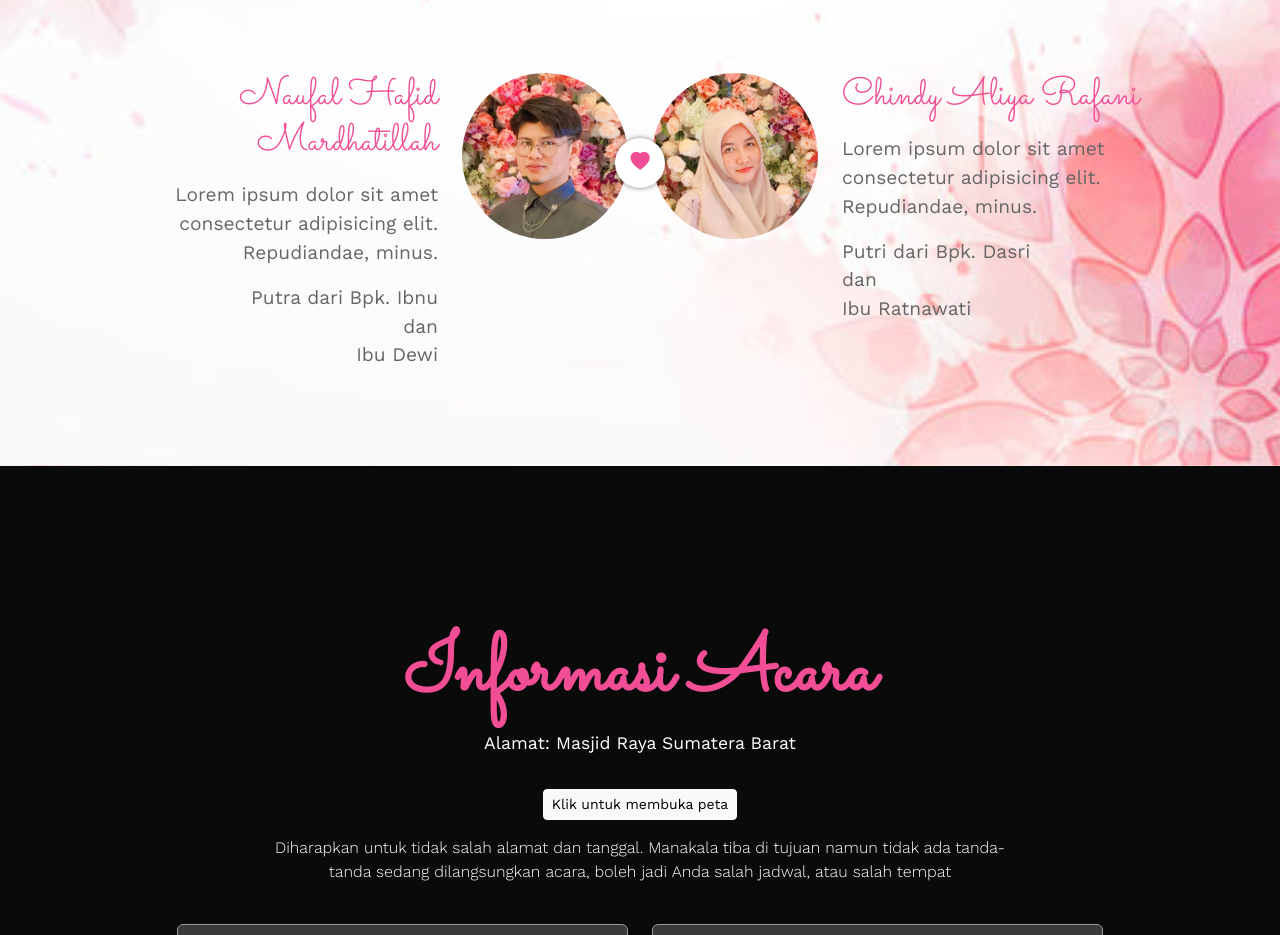
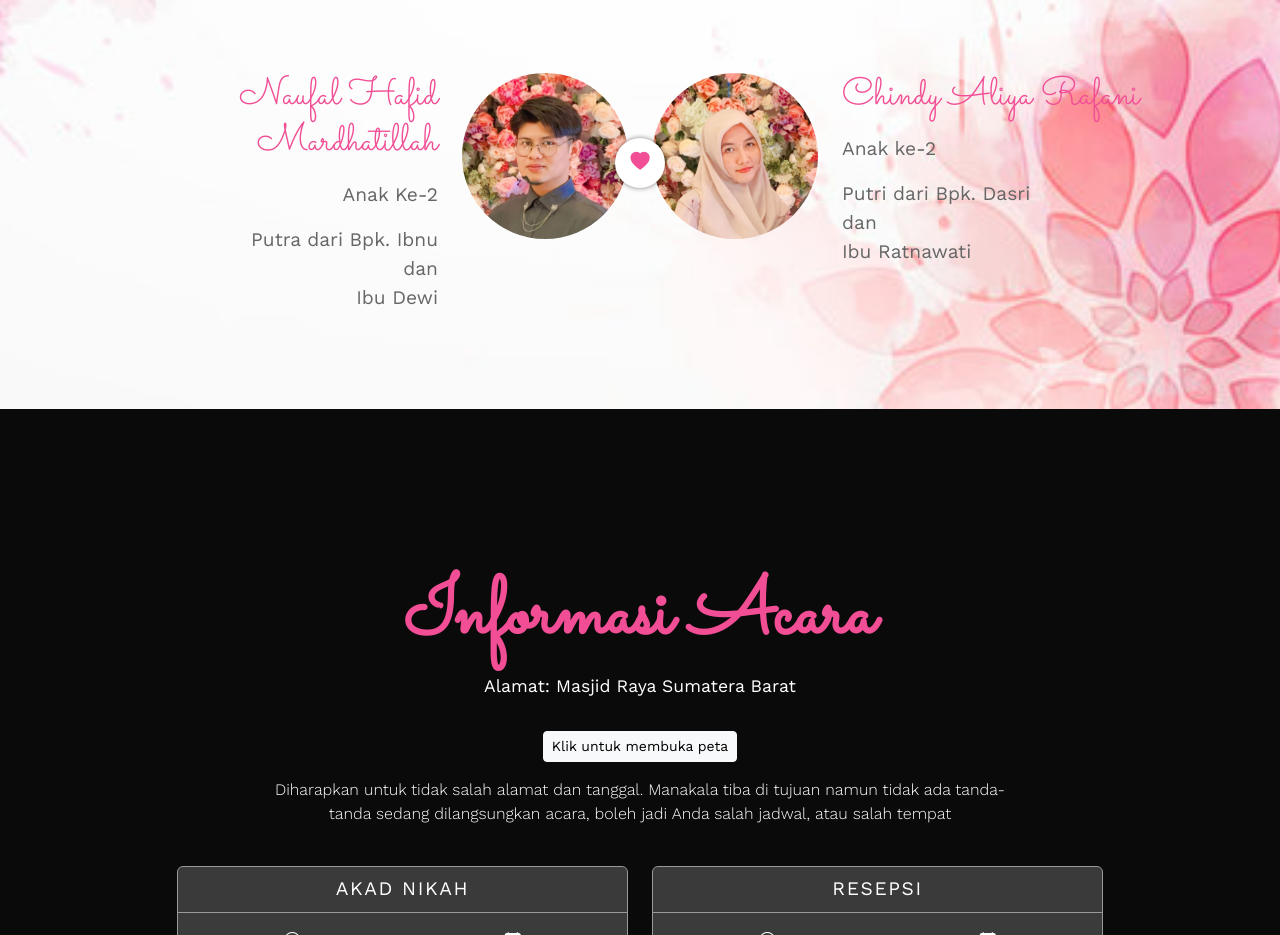
Before and after one commit to NaufalHafid/Haci, a plain HTML site: page index.html in a window 1280 px wide. Shown: the part 1222-2157 px from the top of the page. Drawn offline with nearby package versions, Linux system fonts and the light colour scheme; some packages are replaced by stand-ins of ours; a script that the page names is missing.

Commit message:
commit contoh

```diff
--- a/index.html
+++ b/index.html
@@ -82,7 +82,7 @@
           <div class="row">
             <div class="col-8 text-end">
               <h3>Naufal Hafid Mardhatillah</h3>
-              <p>Lorem ipsum dolor sit amet consectetur adipisicing elit. Repudiandae, minus. </p>
+              <p>Anak Ke-2 </p>
               <p>Putra dari Bpk. Ibnu <br> dan <br> Ibu Dewi</p>
             </div>
             <div class="col-4">
@@ -100,7 +100,7 @@
             </div>
             <div class="col-8">
               <h3>Chindy Aliya Rafani</h3>
-              <p>Lorem ipsum dolor sit amet consectetur adipisicing elit. Repudiandae, minus. </p>
+              <p>Anak ke-2 </p>
               <p>Putri dari Bpk. Dasri <br> dan <br> Ibu Ratnawati</p>
             </div>
           </div>
--- a/style.css
+++ b/style.css
@@ -8,7 +8,7 @@
 body {
     font-size: 1.2rem;
     font-family: 'Work Sans', sans-serif;
-    min-height: 4000px;
+    /* min-height: 4000px; */
 }
 
 .hero::before {
```
